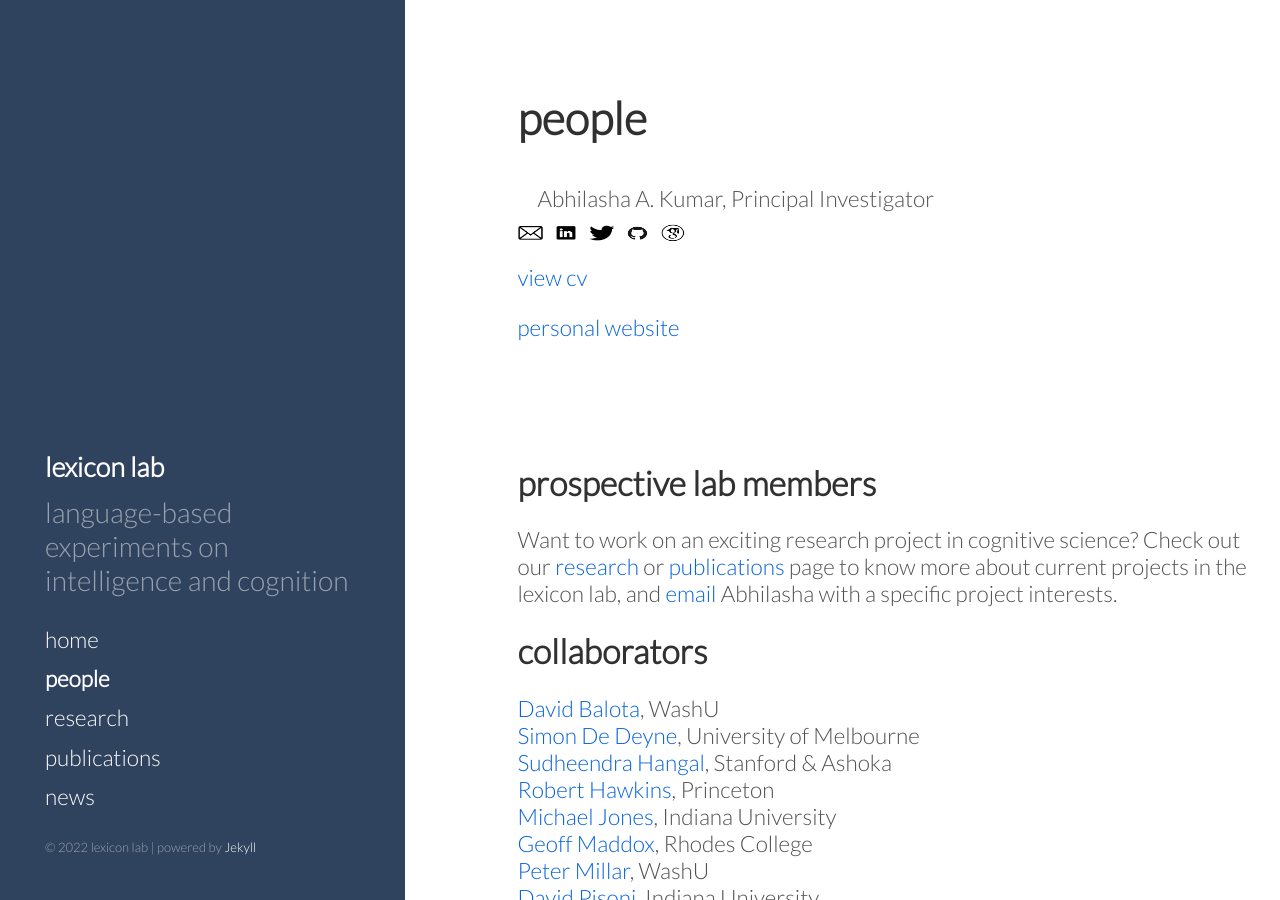
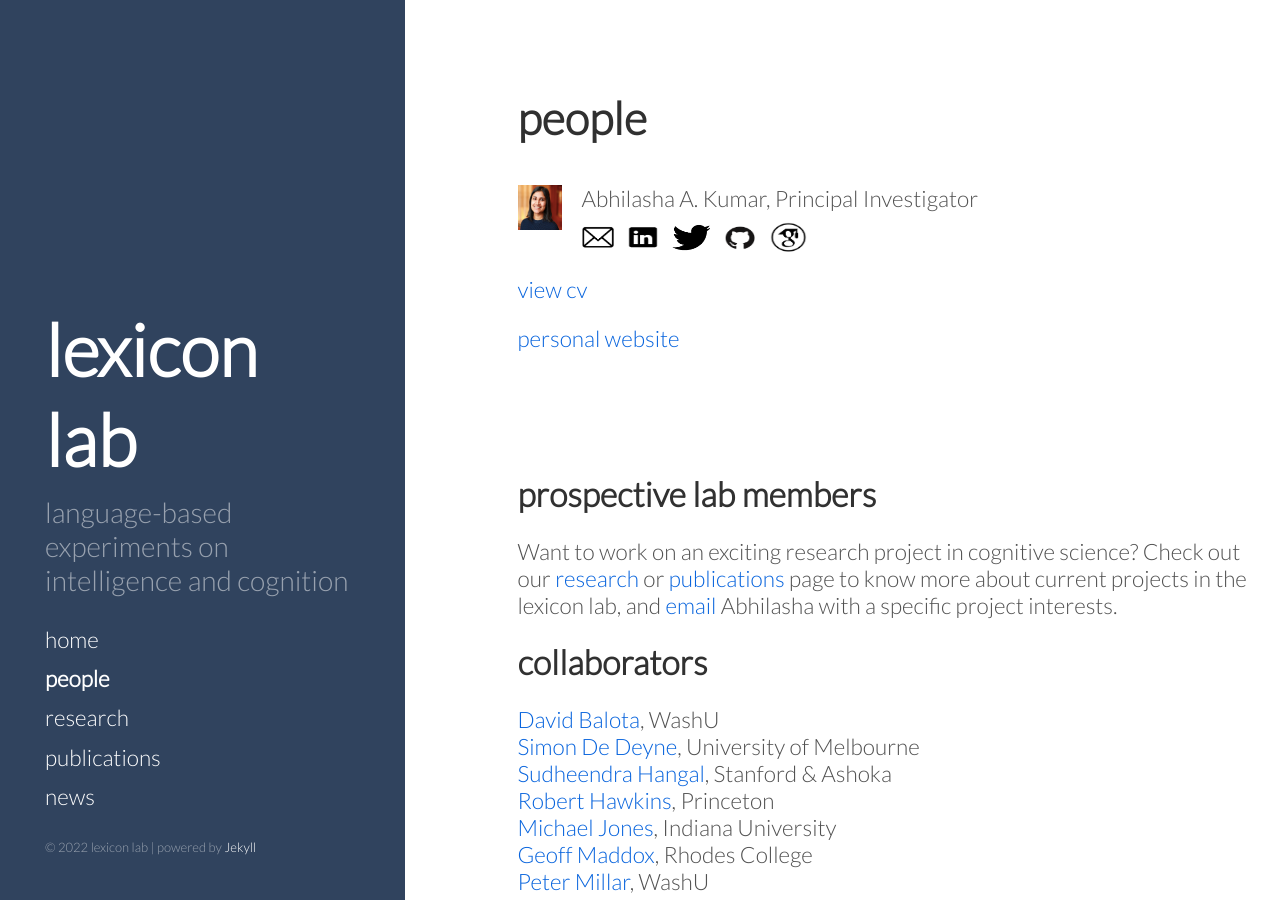
Before and after one commit to thelexiconlab/thelexiconlab.github.io, a Jekyll site: the page built from people.html, in a window 1280 px wide and 900 px high. Built offline with Jekyll 4.4.1, drawn with Linux system fonts in a browser that asks for light colours; Markdown is read by kramdown in place of the engine named in the settings.

Commit message:
changed sizes

```diff
--- a/people.html
+++ b/people.html
@@ -11,7 +11,7 @@
 </head>
 <br>
 Abhilasha A. Kumar, Principal Investigator
-<img style="padding-right: 20px;width: 1vw; height: 1vh" src="/images/team/kumar.png" align = "left"/><p><a href=mailto:kumaraa@iu.edu target="_blank"><img src ="/images/icons/email.png" alt="shared icon" style="width:2vw;height:2vh;margin: 10px 10px 0px 0px;"></a><a href=https://www.linkedin.com/in/abhilasha-kumar/ target="_blank"><img src ="/images/icons/linkedin.png" alt="shared icon" style="width:2vw;height:2vh;margin: 10px 10px 0px 0px;"></a><a href=https://twitter.com/abhilashaakumar target="_blank"><img src ="/images/icons/twitter.png" alt="shared icon" style="width:2vw;height:2vh;margin: 10px 10px 0px 0px;"></a><a href=https://github.com/abhilasha-kumar/ target="_blank"><img src ="/images/icons/git.png" alt="shared icon" style="width:2vw;height:2vh;margin: 10px 10px 0px 0px;"></a><a href=https://scholar.google.com/citations?user=wPMyJYsAAAAJ&hl=en target="_blank"><img src ="/images/icons/scholar.png" alt="shared icon" style="width:2vw;height:2vh;margin: 10px 10px 0px 0px;"></a></p>
+<img style="padding-right: 20px;width: 5vw; height: 5vh;" src="/images/team/kumar.png" align = "left"/><p><a href=mailto:kumaraa@iu.edu target="_blank"><img src ="/images/icons/email.png" alt="shared icon" style="width:2.5vw;height:3vh;margin: 10px 10px 0px 0px;"></a><a href=https://www.linkedin.com/in/abhilasha-kumar/ target="_blank"><img src ="/images/icons/linkedin.png" alt="shared icon" style="width:3vw;height:3vh;margin: 10px 10px 0px 0px;"></a><a href=https://twitter.com/abhilashaakumar target="_blank"><img src ="/images/icons/twitter.png" alt="shared icon" style="width:3vw;height:3.5vh;margin: 10px 10px 0px 0px;"></a><a href=https://github.com/abhilasha-kumar/ target="_blank"><img src ="/images/icons/git.png" alt="shared icon" style="width:3vw;height:3.5vh;margin: 10px 10px 0px 0px;"></a><a href=https://scholar.google.com/citations?user=wPMyJYsAAAAJ&hl=en target="_blank"><img src ="/images/icons/scholar.png" alt="shared icon" style="width:3vw;height:3.5vh;margin: 10px 10px 0px 0px;"></a></p>
 <a href="/Kumar_CV.pdf" target="_blank">view cv</a><p>  </p>
 <a href="http://abhilashak.weebly.com" target="_blank">personal website</a>
 
--- a/public/css/hyde.css
+++ b/public/css/hyde.css
@@ -80,7 +80,7 @@
   color: rgb(255, 255, 255);
   margin-top: 0;
   font-family: "Lato", sans-serif;
-  font-size: 3vh;
+  font-size: 8vh;
 }
 
 /* Sidebar nav */
```
